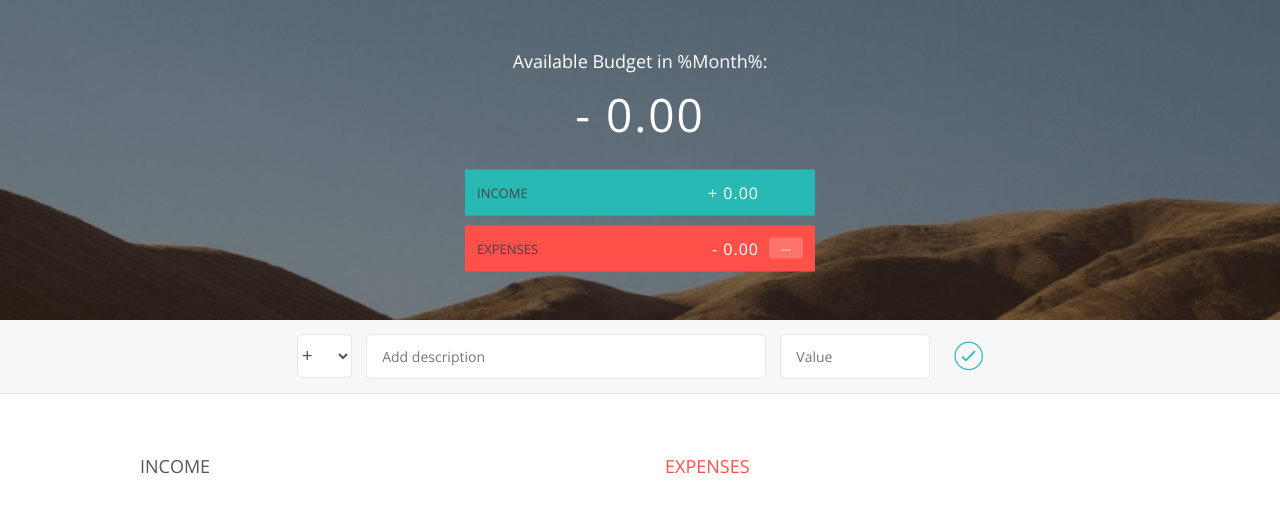
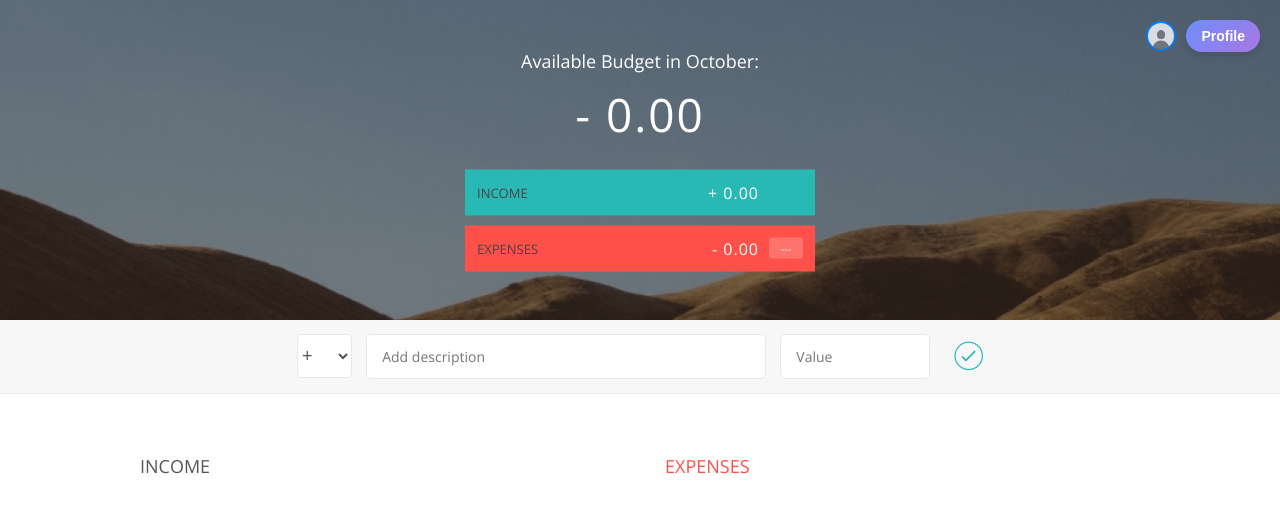
Before and after one commit to Sylnus/Personal-Finance-Tracking-App, a website: page Personal Finance Tracking App/views/summary.html in a window 1280 px wide. Drawn offline with nearby package versions, Linux system fonts and the light colour scheme; files whose address does not match are found by name.

Commit message:
Sign Up/Profile Features

```diff
--- a/Personal Finance Tracking App/controllers/app.js
+++ b/Personal Finance Tracking App/controllers/app.js
@@ -247,10 +247,13 @@ var controller = (function (budgetCtrl, UICtrl) {
             updateBudget();
         }
     };
-
+    function clearLocalStorage() {
+        localStorage.removeItem('data');
+    }
     return {
         init: function () {
             console.log('Application has started.');
+            clearLocalStorage();
             UICtrl.displayBudget({
                 budget: 0,
                 totalInc: 0,
--- a/Personal Finance Tracking App/models/budget.js
+++ b/Personal Finance Tracking App/models/budget.js
@@ -9,7 +9,11 @@ var Expense = function (id, description, value) {
     this.description = description;
     this.value = value;
 };
+function clearLocalStorage() {
+    localStorage.removeItem('data');
+}
 
+clearLocalStorage();
 let data = localStorage.getItem('data') ? JSON.parse(localStorage.getItem('data')) : {
     allItems: {
         exp: [],
@@ -88,4 +92,5 @@ var budgetController = {
             percentage: -1
         };
     }
+
 };
--- a/Personal Finance Tracking App/views/style.css
+++ b/Personal Finance Tracking App/views/style.css
@@ -277,6 +277,46 @@ h2 {
 .unpaid .item__percentage { box-shadow: 0 2px 6px 0 rgba(0, 0, 0, 0.1); }
 .unpaid:hover .item__description { font-weight: 900; }
 
+.profile-container {
+    position: absolute;
+    top: 20px;
+    right: 20px;
+    display: flex;
+    align-items: center;
+    z-index: 1000;
+}
+
+.profile-container img {
+    width: 30px;
+    height: 30px;
+    border-radius: 50%;
+    margin-right: 10px;
+    border: 2px solid #007bff;
+}
+
+.profile-container button {
+    background: linear-gradient(135deg, #6e8efb, #a777e3);
+    color: white;
+    border: none;
+    padding: 8px 15px;
+    border-radius: 25px;
+    cursor: pointer;
+    font-size: 14px;
+    font-weight: bold;
+    box-shadow: 0 4px 6px rgba(0, 0, 0, 0.1);
+    transition: background 0.3s, transform 0.3s, box-shadow 0.3s;
+}
+
+.profile-container button:hover {
+    background: linear-gradient(135deg, #a777e3, #6e8efb);
+    transform: translateY(-2px);
+    box-shadow: 0 6px 8px rgba(0, 0, 0, 0.15);
+}
+
+.profile-container button:active {
+    transform: translateY(0);
+    box-shadow: 0 4px 6px rgba(0, 0, 0, 0.1);
+}
 @media only screen and (max-width: 800px), only screen and (max-device-width: 480px){
     body{
         font-size: 25px;
--- a/Personal Finance Tracking App/views/summary.html
+++ b/Personal Finance Tracking App/views/summary.html
@@ -6,13 +6,17 @@
     <link href="https://code.ionicframework.com/ionicons/2.0.1/css/ionicons.min.css" rel="stylesheet" type="text/css">
     <link type="text/css" rel="stylesheet" href="style.css">
     <link rel="shortcut icon" href="logo.png" type="image/png">
-    <title>Maintain your monthly Budget!!</title>
+    <title>Personal Financial Tracking</title>
 </head>
 <body>
+    <div class="profile-container">
+        <img src="default-profile.jpg" alt="Profile Picture">
+        <button onclick="window.location.href='account-settings.html'">Profile</button>
+    </div>
     <div class="top">
         <div class="budget">
             <div class="budget__title">
-                Available Budget in <span class="budget__title--month">%Month%</span>:
+                Available Budget in <span class="budget__title--month" id="current-month">%Month%</span>:
             </div>
 
             <div class="budget__value">+ 2,345.64</div>
@@ -115,5 +119,16 @@
     </div>
 
     <script src="app.js"></script>
+    <script>
+        document.addEventListener('DOMContentLoaded', () => {
+            const monthNames = [
+                "January", "February", "March", "April", "May", "June",
+                "July", "August", "September", "October", "November", "December"
+            ];
+            const now = new Date();
+            const currentMonth = monthNames[now.getMonth()];
+            document.getElementById('current-month').textContent = currentMonth;
+        });
+    </script>
 </body>
 </html>
```
Also changed, not shown: Personal Finance Tracking App/views/account-settings.html (+7 -0 lines), Personal Finance Tracking App/views/homepage.html (+30 -0 lines).
